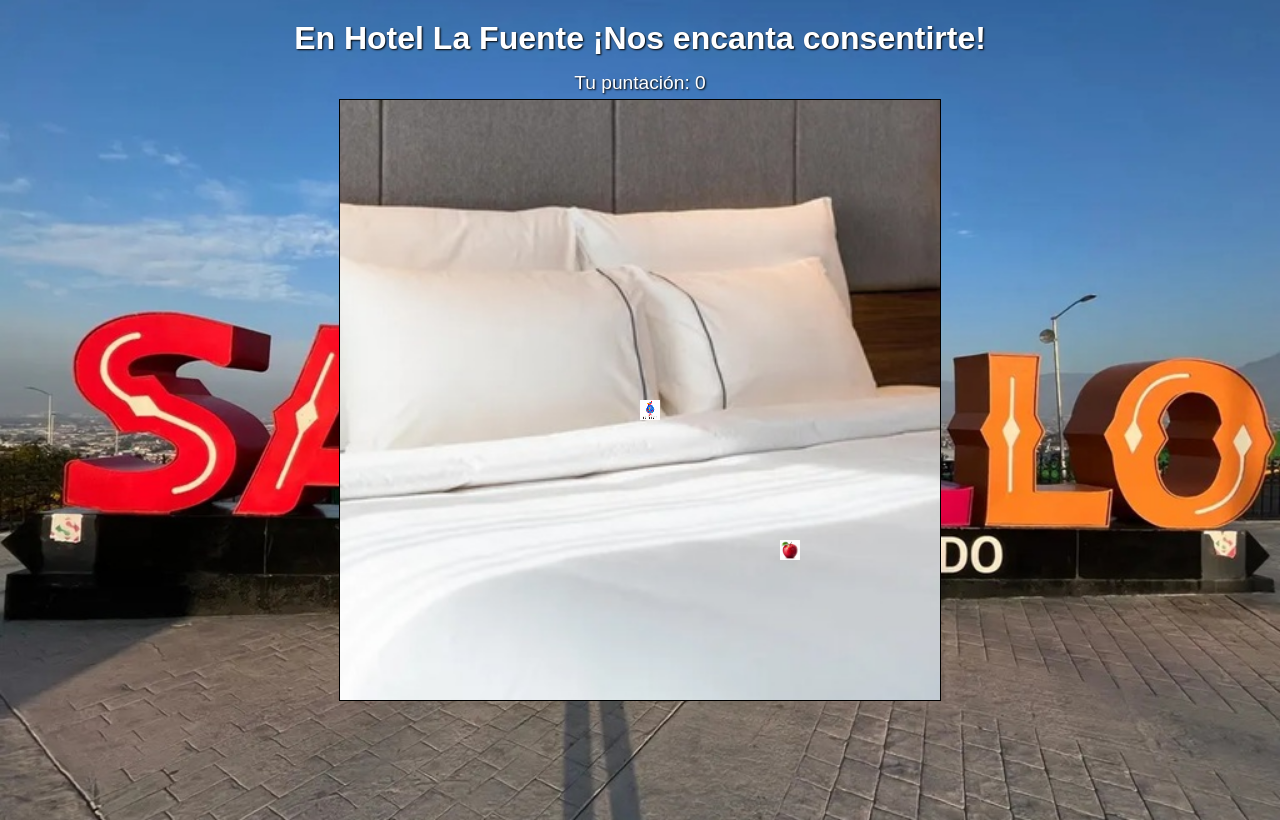
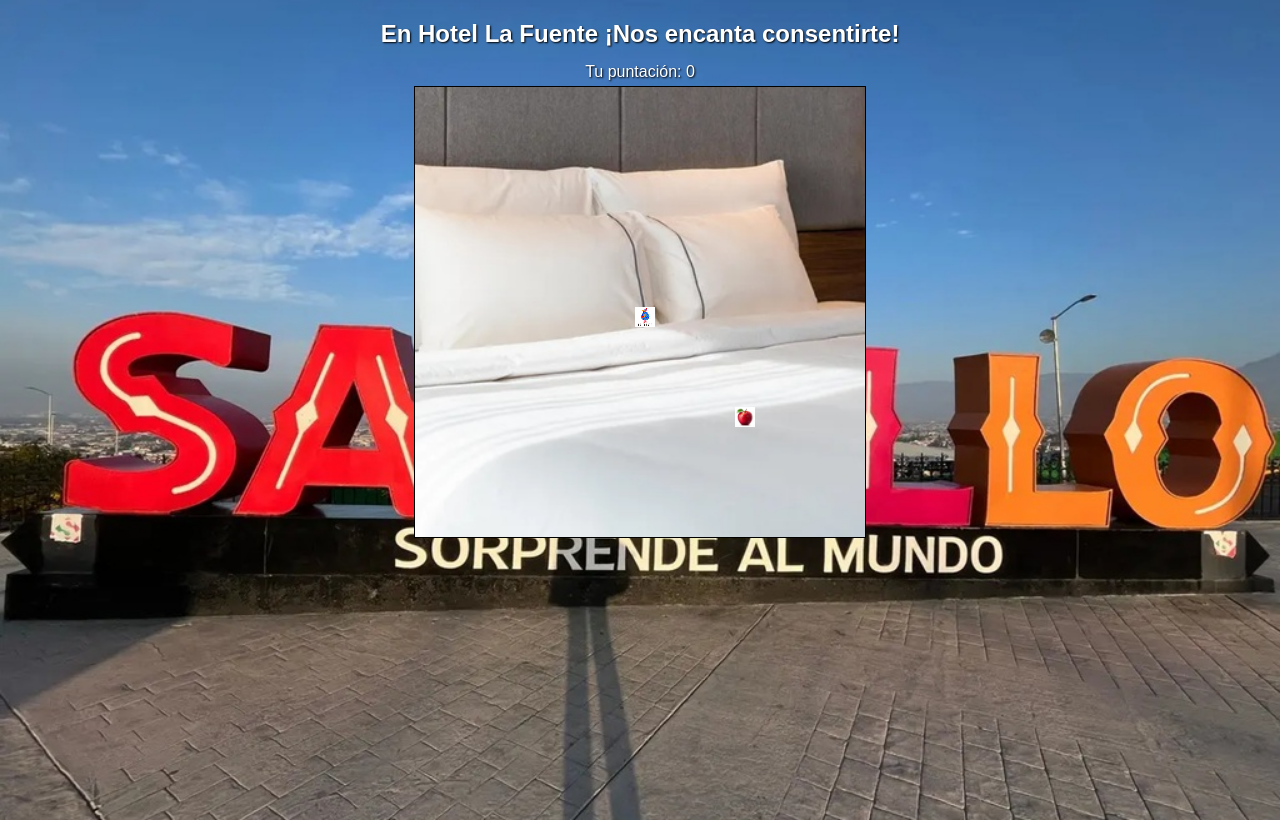
Before and after one commit to enrescamilla/snakegame, a plain HTML site: page index.html in a window 1280 px wide. Drawn offline with Linux system fonts and the light colour scheme.

Commit message:
Add files via upload

```diff
--- a/script.js
+++ b/script.js
@@ -1,7 +1,7 @@
 const canvas = document.getElementById('gameCanvas');
 const ctx = canvas.getContext('2d');
 const gridSize = 20;
-const maxCanvasSize = 600; // Aumentado para PC
+const maxCanvasSize = 450; // Reducido para PC
 const canvasSize = Math.min(window.innerWidth - 40, maxCanvasSize);
 canvas.width = canvasSize;
 canvas.height = canvasSize;
--- a/style.css
+++ b/style.css
@@ -17,30 +17,30 @@ h1 {
     color: #fff;
     text-shadow: 1px 1px 2px #000;
     margin: 10px 0;
-    font-size: 2em; /* Tamaño relativo para pantallas grandes */
+    font-size: 1.5em; /* Reducido para PC */
 }
 
 p {
     color: #fff;
     text-shadow: 1px 1px 2px #000;
     margin: 5px 0;
-    font-size: 1.2em; /* Tamaño relativo */
+    font-size: 1em; /* Reducido para PC */
 }
 
 #gameCanvas {
     border: 1px solid black;
-    max-width: 600px; /* Tamaño máximo más grande para PC */
+    max-width: 450px; /* Reducido para PC */
     width: 100%; /* Se adapta a pantallas pequeñas */
     touch-action: none;
 }
 
 /* Ajustes para pantallas pequeñas */
-@media (max-width: 600px) {
+@media (max-width: 450px) {
     h1 {
-        font-size: 1.5em; /* Reduce el tamaño en celular */
+        font-size: 1.2em; /* Más pequeño en celular */
     }
     p {
-        font-size: 1em;
+        font-size: 0.9em;
     }
     #gameCanvas {
         max-width: 100%; /* Ocupa todo el ancho en celular */
```
